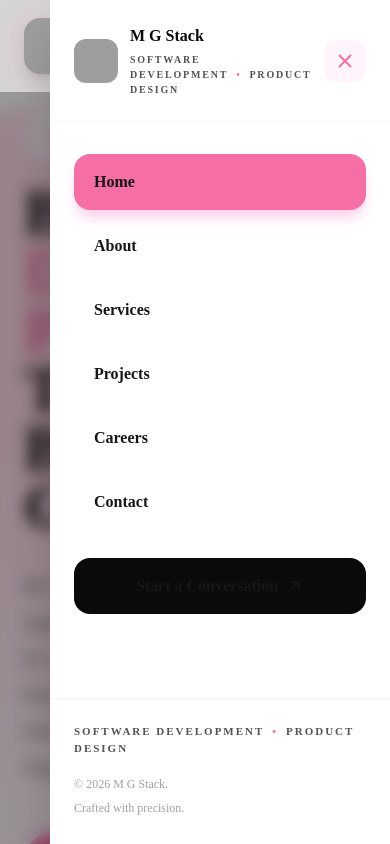
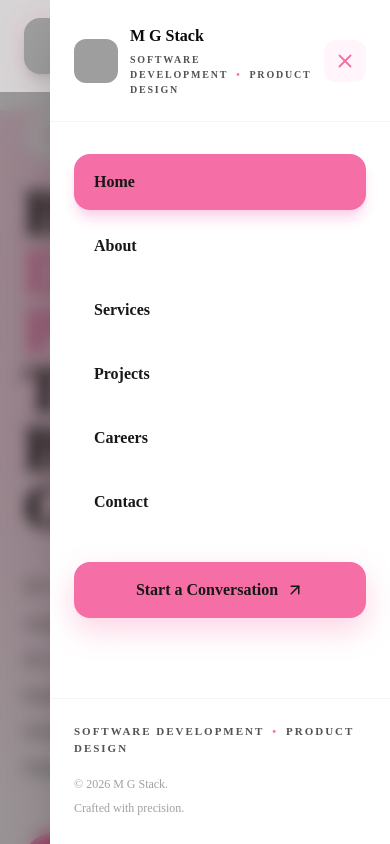
Before and after one commit to mrunaligupta2311/mg-stack, a React (Vite) app: page / in a window 390 px wide. Both pictures are taken after a click on the button 341 px from the left and 46 px from the top of the page. Shown: the top 844 px of the page. Built offline with nearby package versions, Linux system fonts and the light colour scheme; grey boxes are pictures that could not be loaded.

Commit message:
Update navbar mobile and desktop CTA styles

```diff
--- a/src/components/layout/Navbar.jsx
+++ b/src/components/layout/Navbar.jsx
@@ -201,6 +201,7 @@ const Navbar = () => {
 
 
  <Link
+ to="/contact"
   className="
   hidden
   lg:flex
@@ -419,23 +420,26 @@ const Navbar = () => {
                 <Link
                   to="/contact"
                   onClick={() => setMobileMenu(false)}
+
+
                  className="
-                  mt-5
+mt-6
 flex
 items-center
 justify-center
 gap-2
 rounded-2xl
-                  bg-neutral-950
+bg-[#F56FA6]
 px-5
 py-4
 font-semibold
 text-white
+shadow-[0_12px_30px_rgba(245,111,166,0.30)]
 transition-all
 duration-300
-                  hover:bg-[#F56FA6]
-                  "
-                >
+hover:bg-[#E94F92]
+hover:shadow-[0_18px_40px_rgba(233,79,146,0.35)]
+">
                   Start a Conversation
 
                   <ArrowUpRight size={18} />
```
Lines whose indentation alone changed are shown as unchanged.
